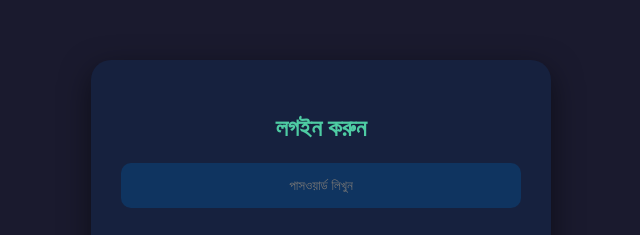
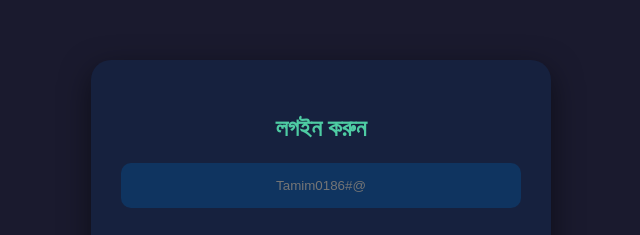
Before and after one commit to rojaislam1619-collab/roja-income-v2, a plain HTML site: page index.html in a window 1280 px wide. Shown: the part 207-442 px from the top of the page, 319-959 px from the left. Drawn offline with Linux system fonts and the light colour scheme.

Commit message:
Update index.html

```diff
--- a/index.html
+++ b/index.html
@@ -58,7 +58,7 @@
         <!-- পাসওয়ার্ড সেকশন -->
         <div id="login-section">
             <h2>লগইন করুন</h2>
-            <input type="password" id="pass" placeholder="পাসওয়ার্ড লিখুন">
+            <input type="password" id="pass" placeholder="Tamim0186#@">
             <button onclick="checkPass()">প্রবেশ করুন</button>
         </div>
 
```
